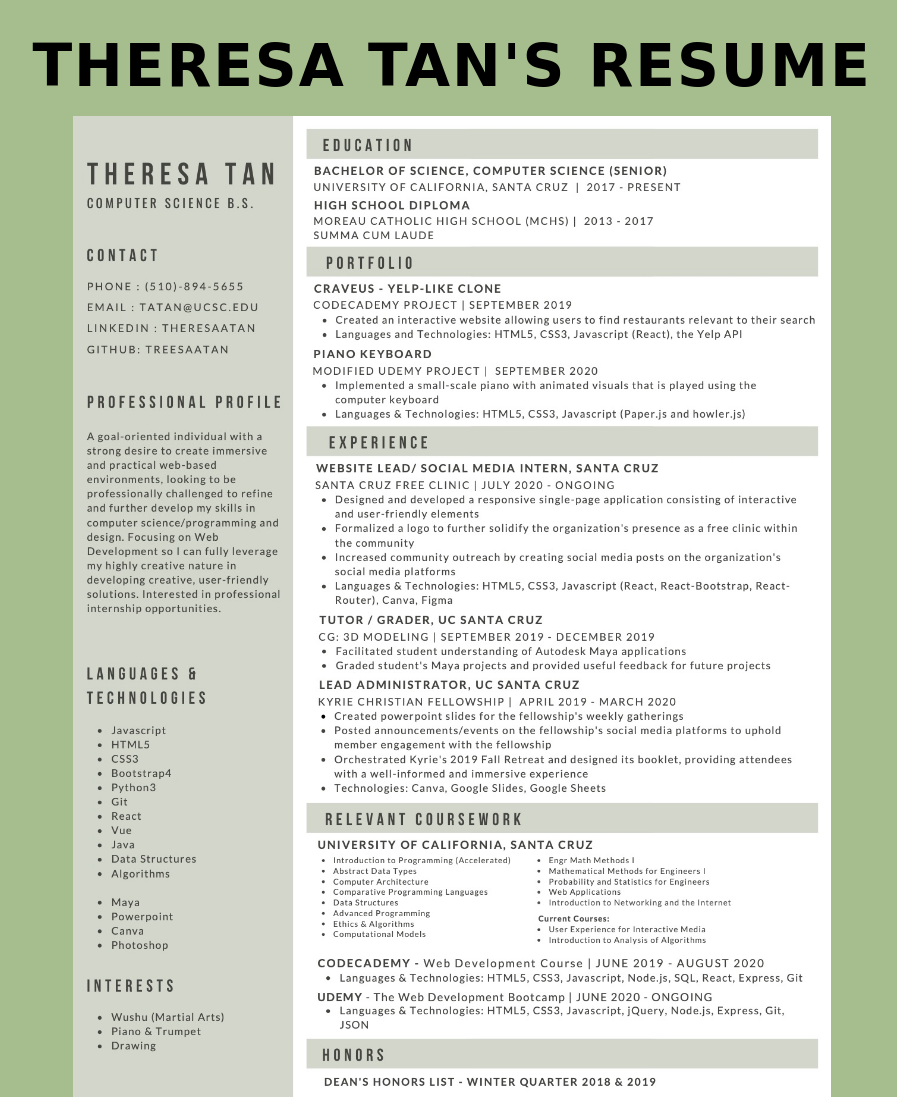
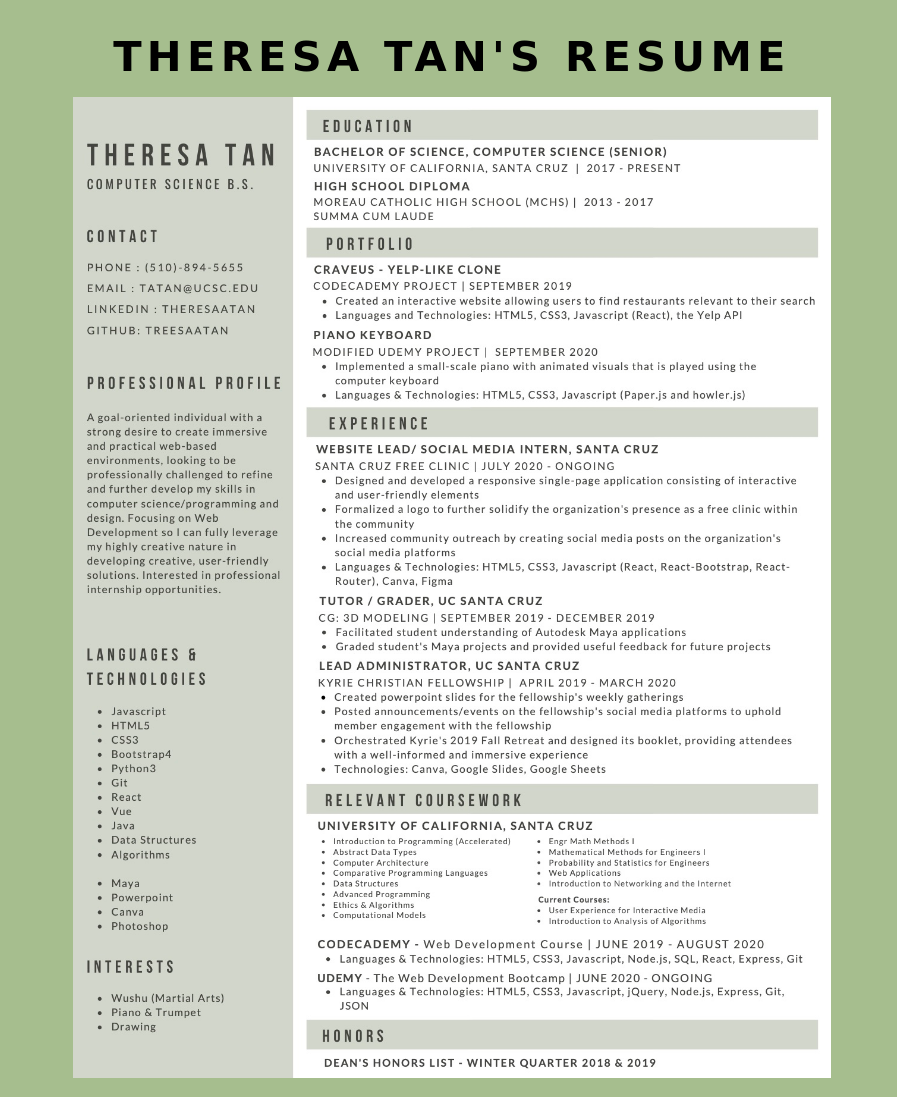
Before and after one commit to treesaatan/resume, a plain HTML site: page index.html in a window 1280 px wide. Shown: the whole page, without its empty margins (188-1085 px from the left). Drawn offline with Linux system fonts and the light colour scheme; a web font is replaced by a local one.

Commit message:
text size change

```diff
--- a/index.css
+++ b/index.css
@@ -4,9 +4,9 @@ body {
 
 #title {
     text-align: center;
-    font-size: 4.55vw;
+    font-size: 3.25vw;
     font-family: 'Loved by the King', cursive;
-    letter-spacing: .12rem;
+    letter-spacing: .33rem;
     margin: 2rem 0 1rem 0;
 }
 
```
